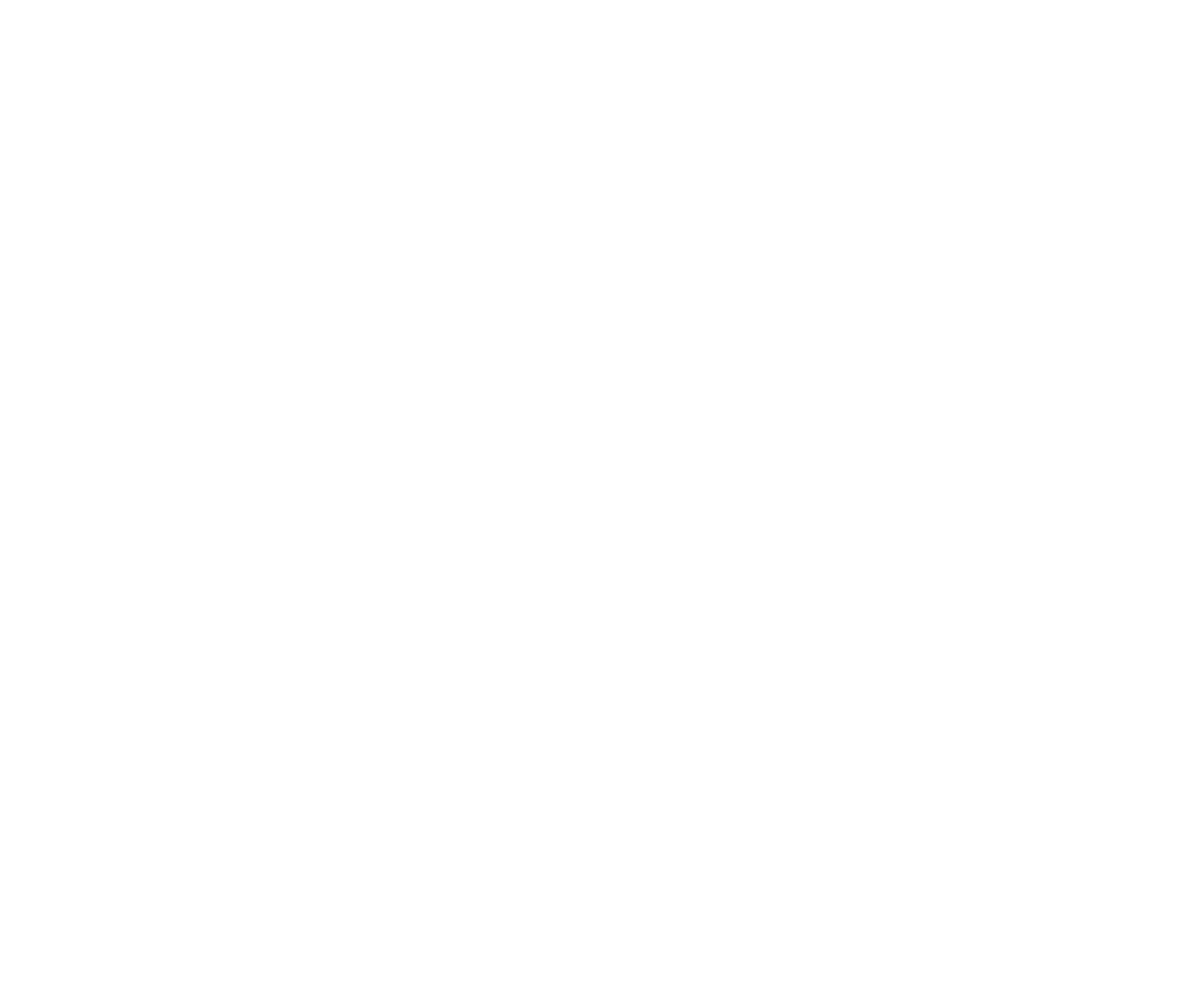
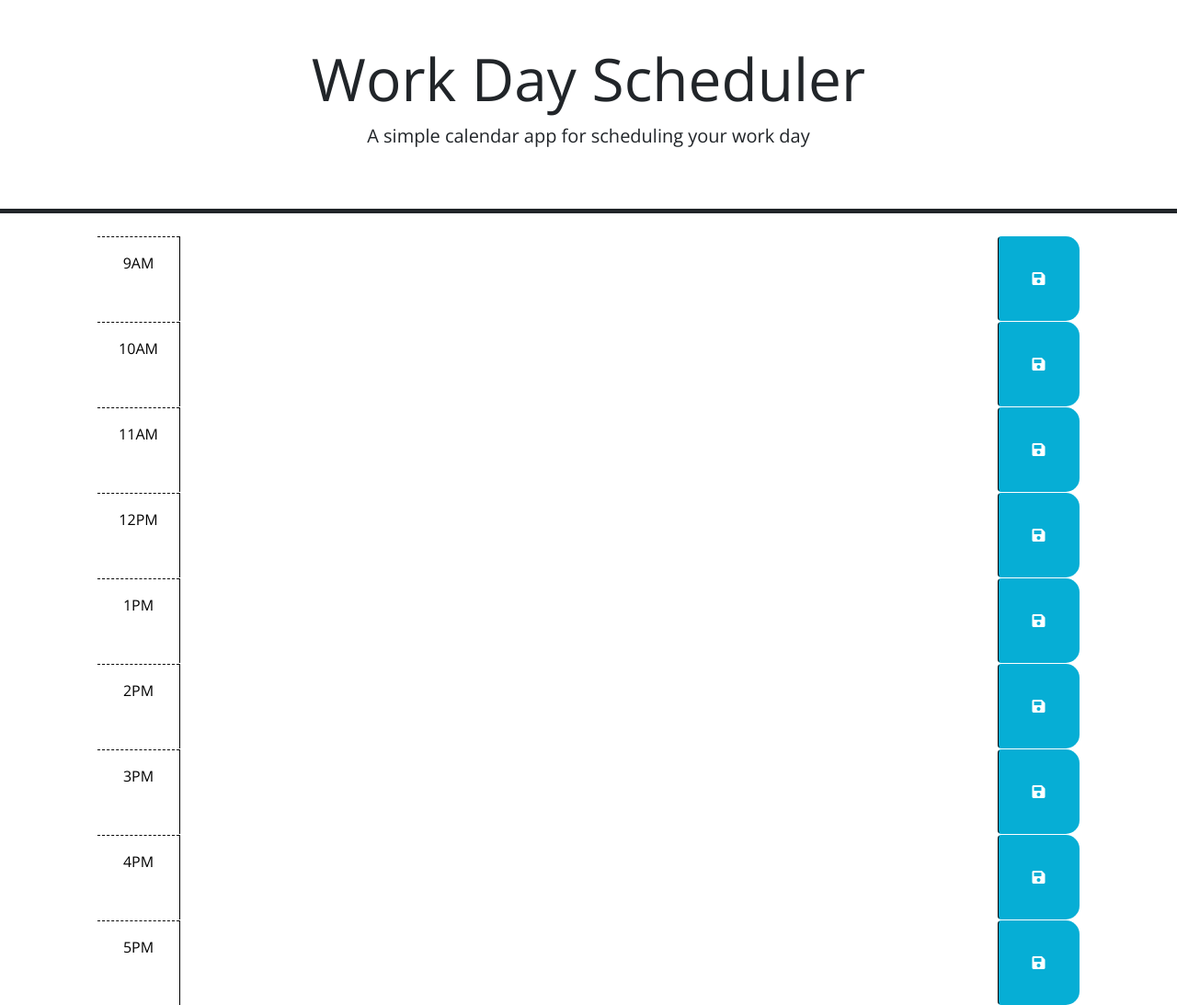
Before and after one commit to lrubio013/Work-Day-Scheduler, a plain HTML site: page index.html in a window 1280 px wide. Shown: the whole page at 92% size. Before the commit the page ends 800 px from the top, so only its background shows below. Drawn offline with nearby package versions, Linux system fonts and the light colour scheme.

Commit message:
added the rest of my HTML

```diff
--- a/assets/css/style.css
+++ b/assets/css/style.css
@@ -0,0 +1,59 @@
+body {
+  font-family: 'Open Sans', sans-serif;
+  font-size: 16px;
+}
+
+textarea {
+  background: transparent;
+  border: none;
+  resize: none;
+  color: #000000;
+  border-left: 1px solid black;
+  padding: 10px;
+}
+
+.description {
+  white-space: pre-wrap;
+}
+
+.time-block {
+  border-radius: 15px;
+}
+
+.row {
+  border-top: 1px solid white;
+}
+
+.hour {
+  background-color: #ffffff;
+  color: #000000;
+  border-top: 1px dashed #000000;
+}
+
+.past {
+  background-color: #d3d3d3;
+  color: white;
+}
+
+.present {
+  background-color: #ff6961;
+  color: white;
+}
+
+.future {
+  background-color: #77dd77;
+  color: white;
+}
+
+.saveBtn {
+  border-left: 1px solid black;
+  border-top-right-radius: 15px;
+  border-bottom-right-radius: 15px;
+  background-color: #06aed5;
+  color: white;
+}
+
+.saveBtn i:hover {
+  font-size: 20px;
+  transition: all 0.3s ease-in-out;
+}
--- a/assets/js/script.js
+++ b/assets/js/script.js
@@ -0,0 +1,23 @@
+// Wrap all code that interacts with the DOM in a call to jQuery to ensure that
+// the code isn't run until the browser has finished rendering all the elements
+// in the html.
+$(function () {
+  // TODO: Add a listener for click events on the save button. This code should
+  // use the id in the containing time-block as a key to save the user input in
+  // local storage. HINT: What does `this` reference in the click listener
+  // function? How can DOM traversal be used to get the "hour-x" id of the
+  // time-block containing the button that was clicked? How might the id be
+  // useful when saving the description in local storage?
+  //
+  // TODO: Add code to apply the past, present, or future class to each time
+  // block by comparing the id to the current hour. HINTS: How can the id
+  // attribute of each time-block be used to conditionally add or remove the
+  // past, present, and future classes? How can Day.js be used to get the
+  // current hour in 24-hour time?
+  //
+  // TODO: Add code to get any user input that was saved in localStorage and set
+  // the values of the corresponding textarea elements. HINT: How can the id
+  // attribute of each time-block be used to do this?
+  //
+  // TODO: Add code to display the current date in the header of the page.
+});
--- a/index.html
+++ b/index.html
@@ -1,44 +1,126 @@
 <!DOCTYPE html>
 <html lang="en">
-<head>
-    <meta charset="UTF-8">
-    <meta name="viewport" content="width=device-width, initial-scale=1.0">
-    <title>Work Day Scheduler</title>
-    <!-- Bootstrap link -->
-    <link rel="stylesheet" href="https://cdn.jsdelivr.net/npm/bootstrap@5.1.3/dist/css/bootstrap.min.css">
-    <link rel="stylesheet" type="text/css" href="./assets/css/style.css">
-    <!-- Google Fonts  -->
+  <head>
+    <meta charset="UTF-8" />
+    <meta name="viewport" content="width=device-width, initial-scale=1.0" />
+    <meta http-equiv="X-UA-Compatible" content="ie=edge" />
     <link
-      href="https://fonts.googleapis.com/css2?family=Titillium+Web:ital,wght@0,400;0,700;1,200&display=swap"
+      rel="stylesheet"
+      href="https://cdn.jsdelivr.net/npm/bootstrap@5.1.3/dist/css/bootstrap.min.css"
+    />
+    <link
+      rel="stylesheet"
+      href="https://use.fontawesome.com/releases/v5.8.1/css/all.css"
+      integrity="sha384-50oBUHEmvpQ+1lW4y57PTFmhCaXp0ML5d60M1M7uH2+nqUivzIebhndOJK28anvf"
+      crossorigin="anonymous"
+    />
+    <link
+      href="https://fonts.googleapis.com/css?family=Open+Sans&display=swap"
       rel="stylesheet"
     />
-    <!-- JQuery CSS -->
-    <link
-      rel="stylesheet"
-      href="https://code.jquery.com/ui/1.12.1/themes/base/jquery-ui.css"
-    />
-    <!-- Link to DayJS library -->
+    <link rel="stylesheet" href="assets/css/style.css" />
+    <title>Work Day Scheduler</title>
+  </head>
+
+  <body>
+    <header class="p-5 mb-4 border-5 border-bottom border-dark text-center">
+      <h1 class="display-3">Work Day Scheduler</h1>
+      <p class="lead">A simple calendar app for scheduling your work day</p>
+      <p id="currentDay" class="lead"></p>
+    </header>
+    <div class="container-lg px-5">
+      <!-- Use class for "past", "present", and "future" to apply styles to the
+        time-block divs accordingly. The javascript will need to do this by
+        adding/removing these classes on each div by comparing the hour in the
+        id to the current hour. The html provided below is meant to be an example
+        demonstrating how the css provided can be leveraged to create the
+        desired layout and colors. The html below should be removed or updated
+        in the finished product. Remember to delete this comment once the
+        code is implemented.
+        -->
+
+      <!-- Example of a past time block. The "past" class adds a gray background color. -->
+      <div id="hour-9" class="row time-block ">
+        <div class="col-2 col-md-1 hour text-center py-3">9AM</div>
+        <textarea class="col-8 col-md-10 description" rows="3"> </textarea>
+        <button class="btn saveBtn col-2 col-md-1" aria-label="save">
+          <i class="fas fa-save" aria-hidden="true"></i>
+        </button>
+      </div>
+
+      <!-- Example of a a present time block. The "present" class adds a red background color. -->
+      <div id="hour-10" class="row time-block ">
+        <div class="col-2 col-md-1 hour text-center py-3">10AM</div>
+        <textarea class="col-8 col-md-10 description" rows="3"> </textarea>
+        <button class="btn saveBtn col-2 col-md-1" aria-label="save">
+          <i class="fas fa-save" aria-hidden="true"></i>
+        </button>
+      </div>
+
+      <!-- Example of a future time block. The "future" class adds a green background color. -->
+      <div id="hour-11" class="row time-block ">
+        <div class="col-2 col-md-1 hour text-center py-3">11AM</div>
+        <textarea class="col-8 col-md-10 description" rows="3"> </textarea>
+        <button class="btn saveBtn col-2 col-md-1" aria-label="save">
+          <i class="fas fa-save" aria-hidden="true"></i>
+        </button>
+      </div>
+
+      <div id="hour-12" class="row time-block ">
+        <div class="col-2 col-md-1 hour text-center py-3">12PM</div>
+        <textarea class="col-8 col-md-10 description" rows="3"> </textarea>
+        <button class="btn saveBtn col-2 col-md-1" aria-label="save">
+          <i class="fas fa-save" aria-hidden="true"></i>
+        </button>
+      </div>
+
+      <div id="hour-13" class="row time-block ">
+        <div class="col-2 col-md-1 hour text-center py-3">1PM</div>
+        <textarea class="col-8 col-md-10 description" rows="3"> </textarea>
+        <button class="btn saveBtn col-2 col-md-1" aria-label="save">
+          <i class="fas fa-save" aria-hidden="true"></i>
+        </button>
+      </div>
+
+      <div id="hour-14" class="row time-block ">
+        <div class="col-2 col-md-1 hour text-center py-3">2PM</div>
+        <textarea class="col-8 col-md-10 description" rows="3"> </textarea>
+        <button class="btn saveBtn col-2 col-md-1" aria-label="save">
+          <i class="fas fa-save" aria-hidden="true"></i>
+        </button>
+      </div>
+
+      <div id="hour-15" class="row time-block ">
+        <div class="col-2 col-md-1 hour text-center py-3">3PM</div>
+        <textarea class="col-8 col-md-10 description" rows="3"> </textarea>
+        <button class="btn saveBtn col-2 col-md-1" aria-label="save">
+          <i class="fas fa-save" aria-hidden="true"></i>
+        </button>
+      </div>
+
+      <div id="hour-16" class="row time-block ">
+        <div class="col-2 col-md-1 hour text-center py-3">4PM</div>
+        <textarea class="col-8 col-md-10 description" rows="3"> </textarea>
+        <button class="btn saveBtn col-2 col-md-1" aria-label="save">
+          <i class="fas fa-save" aria-hidden="true"></i>
+        </button>
+      </div>
+
+      <div id="hour-17" class="row time-block ">
+        <div class="col-2 col-md-1 hour text-center py-3">5PM</div>
+        <textarea class="col-8 col-md-10 description" rows="3"> </textarea>
+        <button class="btn saveBtn col-2 col-md-1" aria-label="save">
+          <i class="fas fa-save" aria-hidden="true"></i>
+        </button>
+      </div>
+
+    <script src="https://code.jquery.com/jquery-3.4.1.min.js"></script>
     <script
       src="https://cdn.jsdelivr.net/npm/dayjs@1.11.3/dayjs.min.js"
       integrity="sha256-iu/zLUB+QgISXBLCW/mcDi/rnf4m4uEDO0wauy76x7U="
       crossorigin="anonymous"
     ></script>
-</head>
-<body>
 
-
-
-
-
-
-
-
-
-
-
-    <!-- JQUERY links and personal JS file -->
-    <script src="https://code.jquery.com/jquery-1.12.4.js"></script>
-    <script src="https://code.jquery.com/ui/1.12.1/jquery-ui.js"></script>
-    <script type="text/javascript" src="assets/js/script.js" ></script>
-</body>
+    <script src="assets/js/script.js"></script>
+  </body>
 </html>
```
